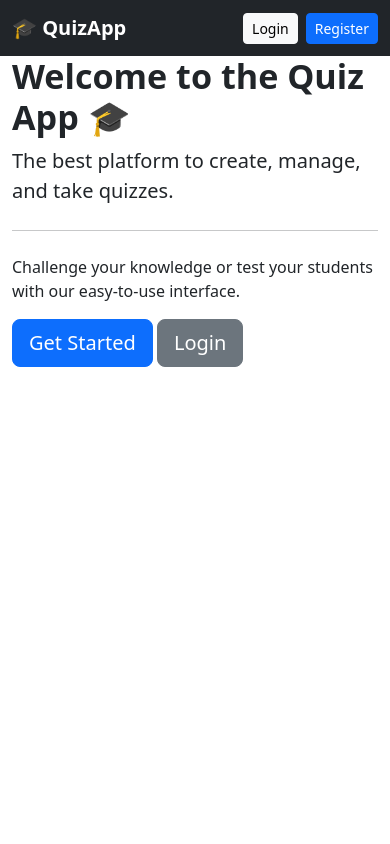
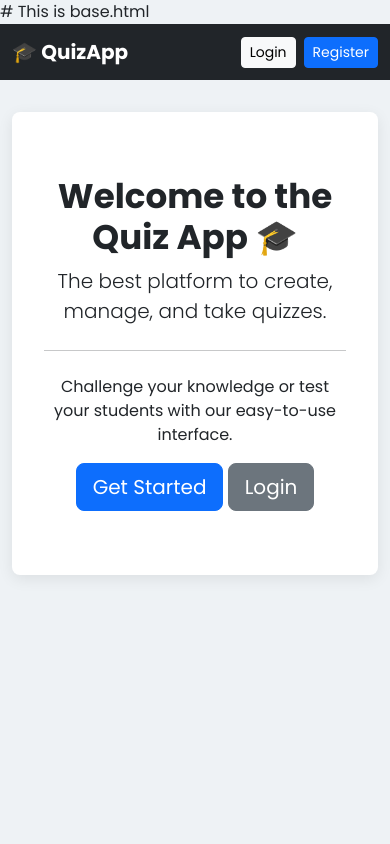
Before and after one commit to Sai-Saketh-ram-5689/Quiz-App, a Flask app: page / in a window 390 px wide. Run offline with Flask 3, Linux system fonts and the light colour scheme.

Commit message:
Applied global styling and improved base layout responsiveness

```diff
--- /dev/null
+++ b/static/css/style.css
@@ -0,0 +1,117 @@
+/* === Google Font Import === */
+@import url('https://fonts.googleapis.com/css2?family=Poppins:wght@300;400;500;600;700&display=swap');
+
+/* === CSS Variables for Theming === */
+:root {
+    --primary-color: #0d6efd;
+    --secondary-color: #6c757d;
+    --success-color: #198754;
+    --danger-color: #dc3545;
+    --warning-color: #ffc107;
+    --light-color: #f8f9fa;
+    --dark-color: #212529;
+    --background-color: #eef2f5;
+    --card-shadow: 0 4px 15px rgba(0, 0, 0, 0.08);
+    --border-radius: 0.5rem;
+}
+
+/* === General Styles === */
+body {
+    font-family: 'Poppins', sans-serif;
+    background-color: var(--background-color);
+    color: var(--dark-color);
+}
+
+.navbar-dark.bg-dark {
+    background-color: var(--dark-color) !important;
+}
+
+.container {
+    padding-top: 2rem;
+    padding-bottom: 2rem;
+}
+
+/* === Form Wrapper for Login/Register/Create === */
+.form-wrapper {
+    max-width: 550px;
+    margin: 3rem auto;
+    background: #fff;
+    padding: 2.5rem;
+    border-radius: var(--border-radius);
+    box-shadow: var(--card-shadow);
+}
+
+.form-wrapper h2 {
+    text-align: center;
+    margin-bottom: 1.5rem;
+    font-weight: 600;
+}
+
+/* === Card Styles for Dashboard === */
+.card {
+    border: none;
+    border-radius: var(--border-radius);
+    box-shadow: var(--card-shadow);
+    transition: transform 0.2s ease-in-out, box-shadow 0.2s ease-in-out;
+}
+
+.card:hover {
+    transform: translateY(-5px);
+    box-shadow: 0 8px 25px rgba(0, 0, 0, 0.1);
+}
+
+.dashboard-card-title {
+    font-weight: 600;
+    color: var(--primary-color);
+}
+
+/* === Quiz Taking Page Styles === */
+.question-card {
+    margin-bottom: 1.5rem;
+}
+
+.question-text {
+    font-weight: 500;
+    font-size: 1.1rem;
+}
+
+.quiz-option {
+    display: block;
+    background: var(--light-color);
+    padding: 0.75rem 1.25rem;
+    border: 1px solid #dee2e6;
+    border-radius: var(--border-radius);
+    margin-bottom: 0.5rem;
+    cursor: pointer;
+    transition: background-color 0.2s ease, border-color 0.2s ease;
+}
+
+.quiz-option:hover {
+    background: #e2e6ea;
+    border-color: #adb5bd;
+}
+
+.quiz-option input[type="radio"] {
+    margin-right: 10px;
+}
+
+/* === Timer Style === */
+#timer {
+    position: sticky;
+    top: 20px;
+    z-index: 1020;
+    font-size: 1.25rem;
+    font-weight: 600;
+    background-color: var(--warning-color);
+    color: var(--dark-color);
+    border-color: var(--warning-color);
+}
+
+/* === Hero Section for Index Page === */
+.hero {
+    background: #fff;
+    padding: 4rem 2rem;
+    border-radius: var(--border-radius);
+    text-align: center;
+    box-shadow: var(--card-shadow);
+}
--- a/templates/base.html
+++ b/templates/base.html
@@ -1,3 +1,4 @@
+# This is base.html
 <!DOCTYPE html>
 <html lang="en">
 <head>
```
